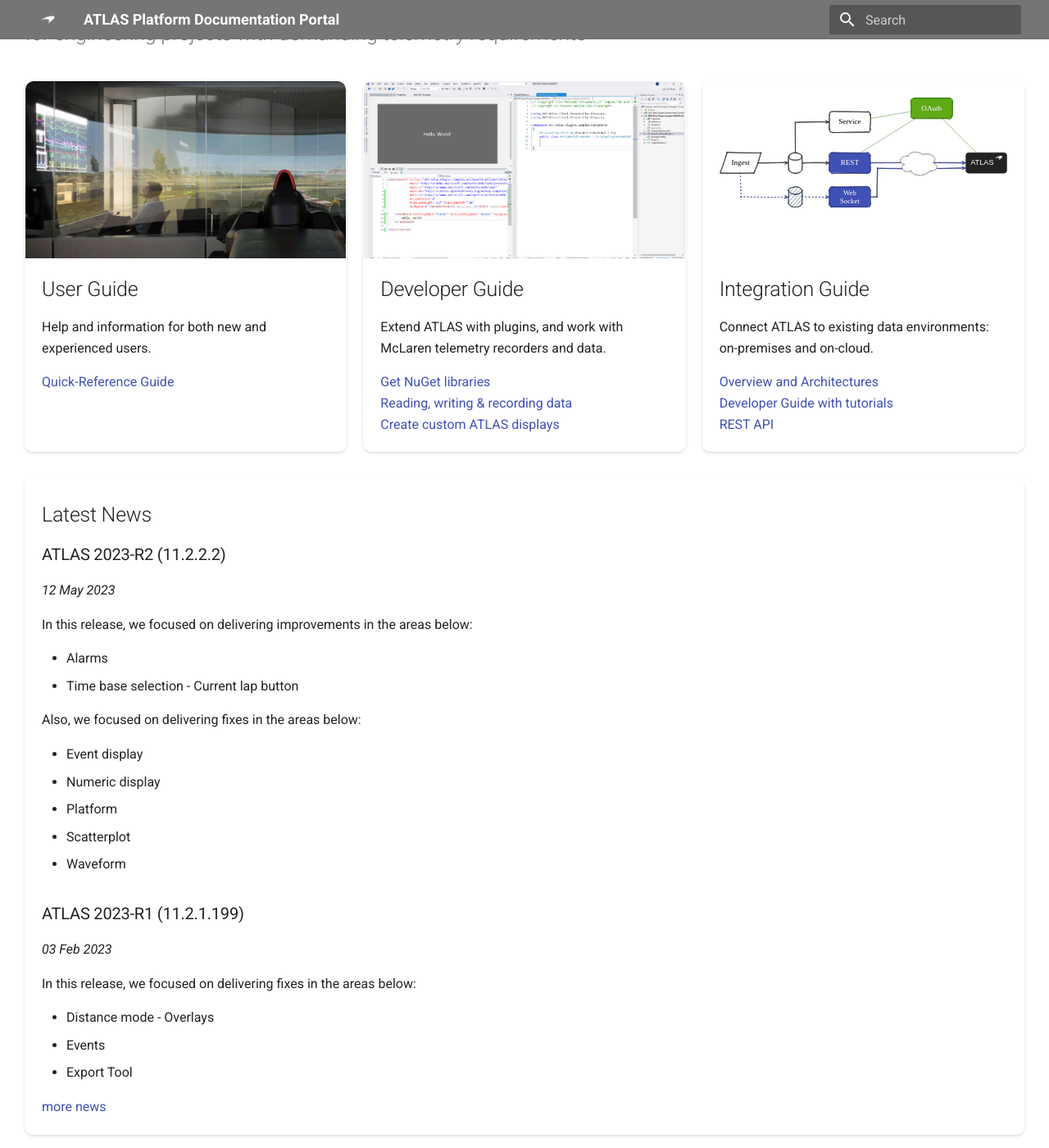
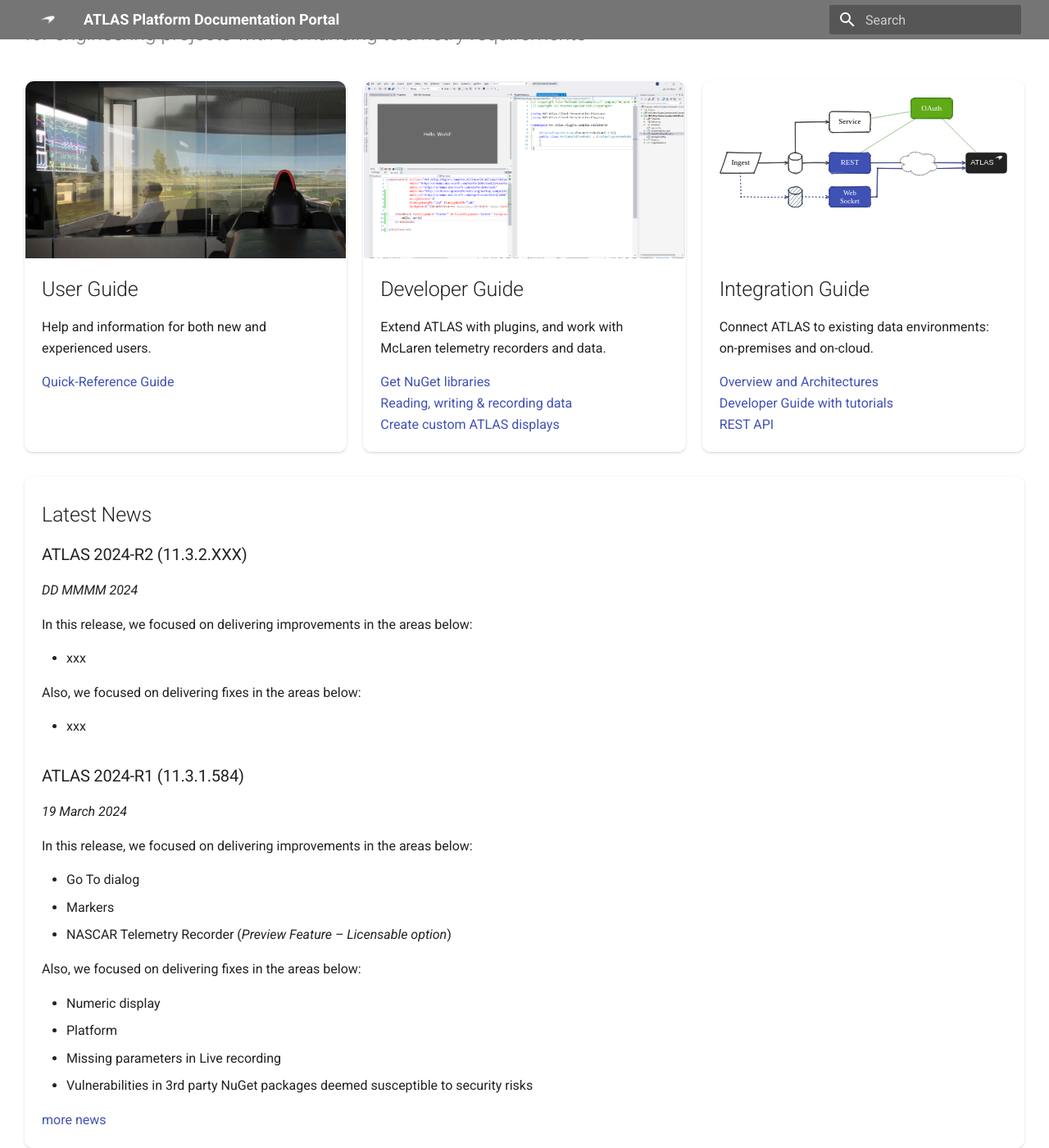
Before and after one commit to mat-docs/Portal.Site, an MkDocs documentation site: the page built from docs/index.md, in a window 1280 px wide and 1400 px high, scrolled down 145 px. Shown: the whole window at 82% size. Built offline with MkDocs 1.6.1 and Material for MkDocs 9.7.7, drawn with Linux system fonts in a browser that asks for light colours.

Commit message:
Update 2024R1 release content

```diff
--- a/docs/index.md
+++ b/docs/index.md
@@ -9,30 +9,32 @@ hide:
 
 ## Latest News
 
-### ATLAS 2023-R2 (11.2.2.2)
-_12 May 2023_
+### ATLAS 2024-R2 (11.3.2.XXX)
+_DD MMMM 2024_
 
 In this release, we focused on delivering improvements in the areas below:
 
-* Alarms
-* Time base selection - Current lap button
+* xxx
 
 Also, we focused on delivering fixes in the areas below:
 
-* Event display
+* xxx
+
+
+### ATLAS 2024-R1 (11.3.1.584)
+_19 March 2024_
+
+In this release, we focused on delivering improvements in the areas below:
+
+* Go To dialog
+* Markers
+* NASCAR Telemetry Recorder (*Preview Feature – Licensable option*)
+
+Also, we focused on delivering fixes in the areas below:
+
 * Numeric display
 * Platform
-* Scatterplot
-* Waveform
-
-### ATLAS 2023-R1 (11.2.1.199)
-
-_03 Feb 2023_
-
-In this release, we focused on delivering fixes in the areas below:
-
-* Distance mode - Overlays
-* Events
-* Export Tool
+* Missing parameters in Live recording
+* Vulnerabilities in 3rd party NuGet packages deemed susceptible to security risks
 
 [more news](news/index.md)
```
